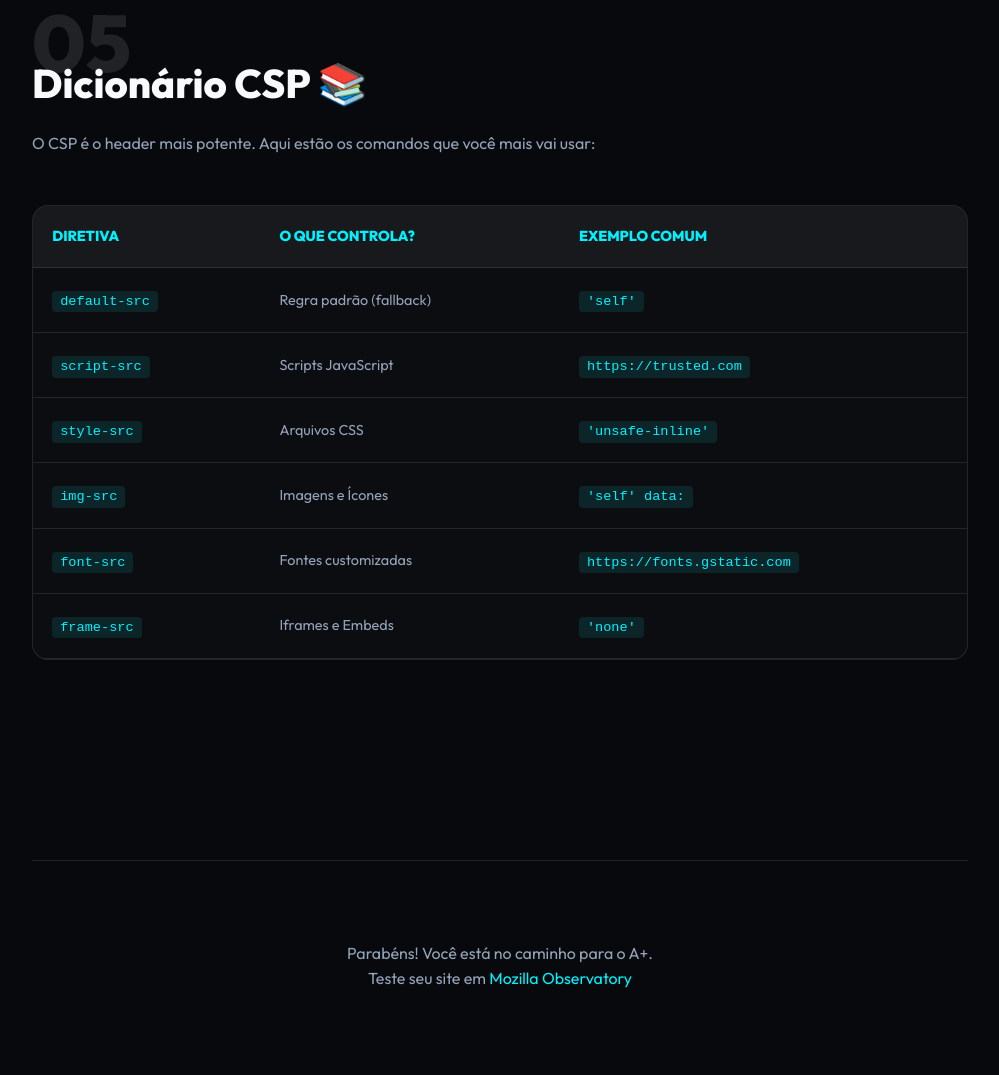
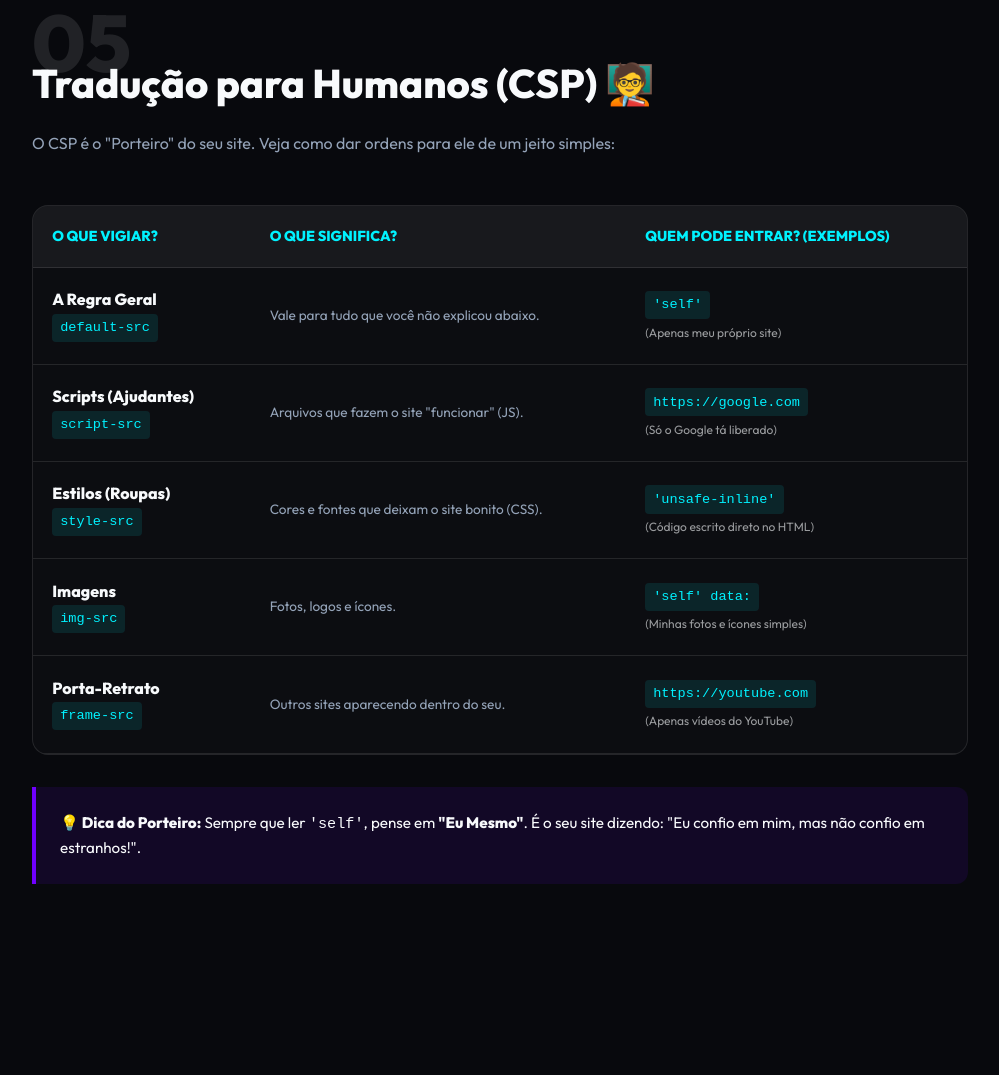
Before and after one commit to inteligenciamilgrau/safelearn, a plain HTML site: page index.html in a window 1280 px wide. Shown: the part 4498-5573 px from the top of the page, without its empty margins (140-1139 px from the left). Drawn offline with Linux system fonts and the light colour scheme.

Commit message:
feat: redesign CSP dictionary for 'Human Friendly' language and improved UI spacing

```diff
--- a/index.css
+++ b/index.css
@@ -396,11 +396,29 @@ pre {
     padding: 0.2rem 0.5rem;
     border-radius: 4px;
     font-size: 0.85rem;
+    display: inline-block;
+    margin-bottom: 0.2rem;
+}
+
+.csp-table td small {
+    display: block;
+    font-size: 0.75rem;
+    opacity: 0.6;
 }
 
 .csp-table td.muted {
     color: var(--text-muted);
-    font-size: 0.9rem;
+    font-size: 0.85rem;
+    min-width: 150px;
+}
+
+.tip-box {
+    margin-top: 2rem;
+    background: rgba(112, 0, 255, 0.1);
+    border-left: 4px solid var(--accent-secondary);
+    padding: 1.5rem;
+    border-radius: 0 12px 12px 0;
+    font-size: 0.95rem;
 }
 
 footer {
--- a/index.html
+++ b/index.html
@@ -149,51 +149,50 @@ Permissions-Policy: camera=(), microphone=()
             <!-- Step 5 -->
             <div class="step-container" id="step-5">
                 <div class="step-number">05</div>
-                <h2>Dicionário CSP 📚</h2>
-                <p>O CSP é o header mais potente. Aqui estão os comandos que você mais vai usar:</p>
+                <h2>Tradução para Humanos (CSP) 🧑‍🏫</h2>
+                <p>O CSP é o "Porteiro" do seu site. Veja como dar ordens para ele de um jeito simples:</p>
 
                 <div class="csp-table-container">
                     <table class="csp-table">
                         <thead>
                             <tr>
-                                <th>Diretiva</th>
-                                <th>O que controla?</th>
-                                <th>Exemplo Comum</th>
+                                <th>O que vigiar?</th>
+                                <th>O que significa?</th>
+                                <th>Quem pode entrar? (Exemplos)</th>
                             </tr>
                         </thead>
                         <tbody>
                             <tr>
-                                <td><code>default-src</code></td>
-                                <td class="muted">Regra padrão (fallback)</td>
-                                <td><code>'self'</code></td>
+                                <td><strong>A Regra Geral</strong><br><code>default-src</code></td>
+                                <td class="muted">Vale para tudo que você não explicou abaixo.</td>
+                                <td><code>'self'</code><br><small>(Apenas meu próprio site)</small></td>
                             </tr>
                             <tr>
-                                <td><code>script-src</code></td>
-                                <td class="muted">Scripts JavaScript</td>
-                                <td><code>https://trusted.com</code></td>
+                                <td><strong>Scripts (Ajudantes)</strong><br><code>script-src</code></td>
+                                <td class="muted">Arquivos que fazem o site "funcionar" (JS).</td>
+                                <td><code>https://google.com</code><br><small>(Só o Google tá liberado)</small></td>
                             </tr>
                             <tr>
-                                <td><code>style-src</code></td>
-                                <td class="muted">Arquivos CSS</td>
-                                <td><code>'unsafe-inline'</code></td>
+                                <td><strong>Estilos (Roupas)</strong><br><code>style-src</code></td>
+                                <td class="muted">Cores e fontes que deixam o site bonito (CSS).</td>
+                                <td><code>'unsafe-inline'</code><br><small>(Código escrito direto no HTML)</small></td>
                             </tr>
                             <tr>
-                                <td><code>img-src</code></td>
-                                <td class="muted">Imagens e Ícones</td>
-                                <td><code>'self' data:</code></td>
+                                <td><strong>Imagens</strong><br><code>img-src</code></td>
+                                <td class="muted">Fotos, logos e ícones.</td>
+                                <td><code>'self' data:</code><br><small>(Minhas fotos e ícones simples)</small></td>
                             </tr>
                             <tr>
-                                <td><code>font-src</code></td>
-                                <td class="muted">Fontes customizadas</td>
-                                <td><code>https://fonts.gstatic.com</code></td>
-                            </tr>
-                            <tr>
-                                <td><code>frame-src</code></td>
-                                <td class="muted">Iframes e Embeds</td>
-                                <td><code>'none'</code></td>
+                                <td><strong>Porta-Retrato</strong><br><code>frame-src</code></td>
+                                <td class="muted">Outros sites aparecendo dentro do seu.</td>
+                                <td><code>https://youtube.com</code><br><small>(Apenas vídeos do YouTube)</small></td>
                             </tr>
                         </tbody>
                     </table>
+                </div>
+
+                <div class="tip-box">
+                    <strong>💡 Dica do Porteiro:</strong> Sempre que ler <code>'self'</code>, pense em <strong>"Eu Mesmo"</strong>. É o seu site dizendo: "Eu confio em mim, mas não confio em estranhos!".
                 </div>
             </div>
         </div>
```
